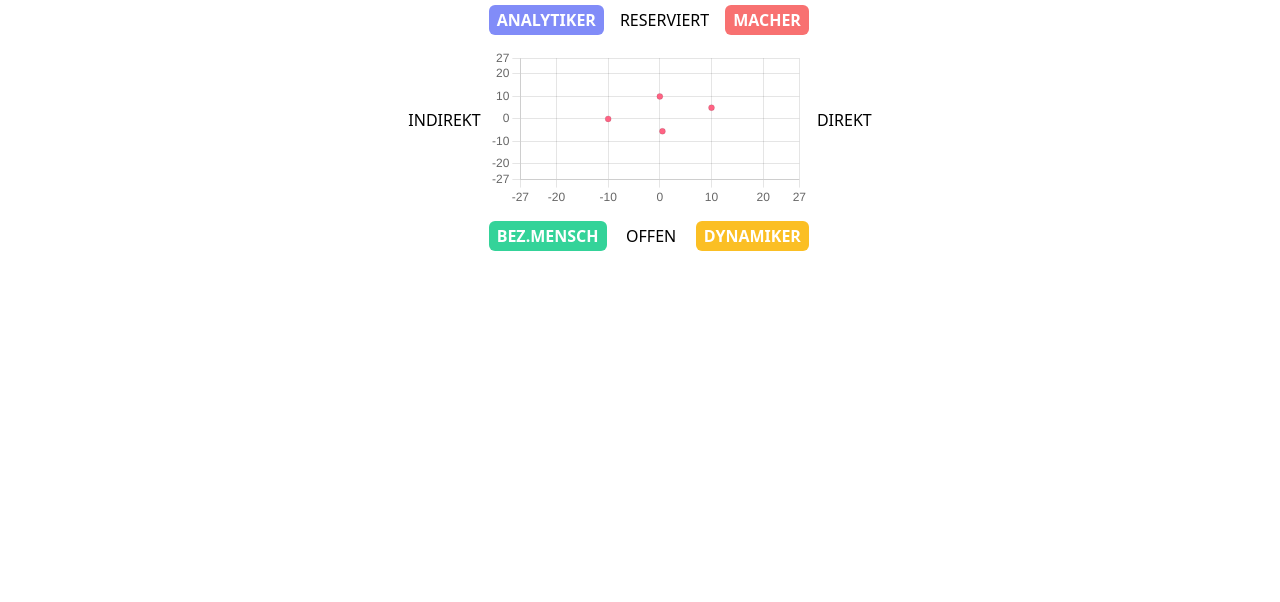
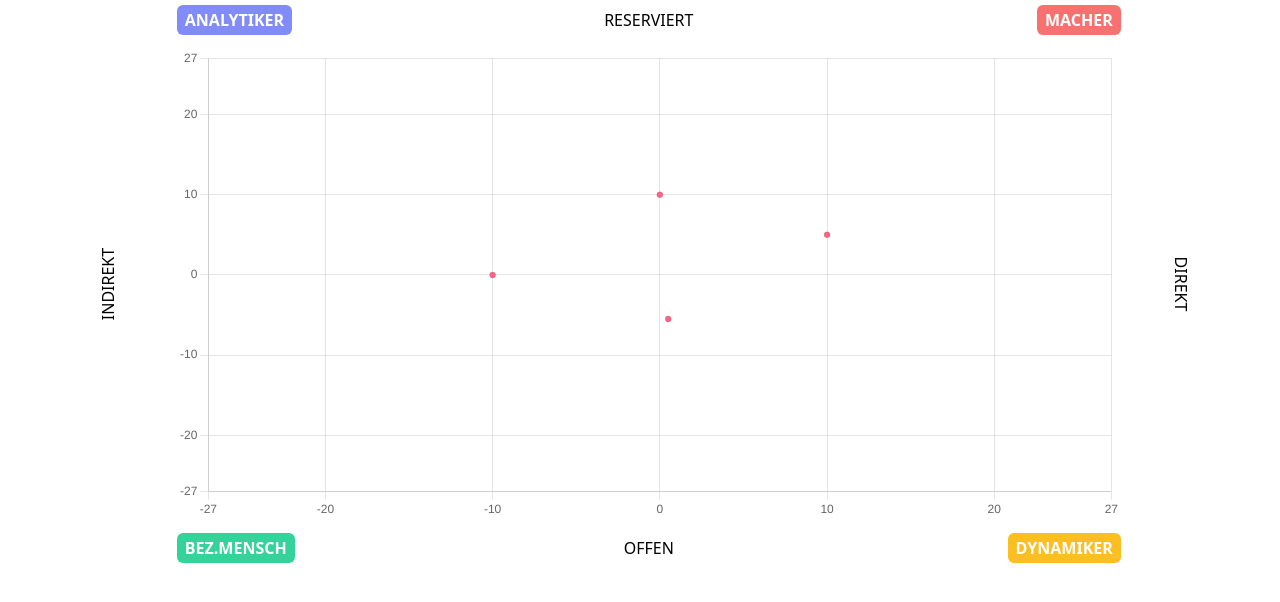
Before and after one commit to mic-meier/mdba, a Next.js app: page / in a window 1280 px wide. Shown: the top 602 px of the page. Built offline with nearby package versions, Linux system fonts and the light colour scheme.

Commit message:
style: Keep fighting with chart styling

```diff
--- a/components/ScatterChart.tsx
+++ b/components/ScatterChart.tsx
@@ -1,30 +1,4 @@
 import { Scatter } from 'react-chartjs-2'
-
-const data = {
-  datasets: [
-    {
-      data: [
-        {
-          x: -10,
-          y: 0,
-        },
-        {
-          x: 0,
-          y: 10,
-        },
-        {
-          x: 10,
-          y: 5,
-        },
-        {
-          x: 0.5,
-          y: -5.5,
-        },
-      ],
-      backgroundColor: 'rgb(255, 99, 132)',
-    },
-  ],
-}
 
 const options = {
   plugins: {
@@ -44,23 +18,39 @@ const options = {
   },
 }
 
-export default function ScatterChart() {
+type Props = {
+  dataPoints: {
+    x: number
+    y: number
+  }[]
+}
+
+export default function ScatterChart({ dataPoints }: Props) {
+  const data = {
+    datasets: [
+      {
+        data: dataPoints,
+        backgroundColor: 'rgb(255, 99, 132)',
+      },
+    ],
+  }
+
   return (
-    <div className="flex items-center max-w-6xl mx-auto">
-      <div className="text-right flex-grow align-middle pb-4">
+    <div className="flex items-center max-w-md sm:max-w-6xl mx-auto">
+      <div className="text-center align-middle pb-4 flex-grow origin-left-top transform -rotate-90">
         <span className="uppercase">Indirekt</span>
       </div>
-      <div>
+      <div className="w-10/12">
         <div className="p-2 flex space-x-2">
-          <div className="flex-grow ">
+          <div className="w-2/6 ">
             <span className="px-2 py-1 rounded-md bg-indigo-400 uppercase text-white font-semibold">
               Analytiker
             </span>
           </div>
-          <div className="flex-grow text-center">
-            <span className="px-2 py-1 uppercase ">Reserviert</span>
+          <div className="text-center w-10/12">
+            <span className="px-2 py-1 uppercase">Reserviert</span>
           </div>
-          <div className="flex-grow text-right">
+          <div className="text-right w-2/6">
             <span className="px-2 py-1 rounded-md bg-red-400 uppercase text-white font-semibold">
               Macher
             </span>
@@ -70,22 +60,22 @@ export default function ScatterChart() {
           <Scatter data={data} type="scatter" options={options} />
         </div>
         <div className="p-2 flex space-x-2">
-          <div className="flex-grow ">
+          <div className="w-1/3">
             <span className="px-2 py-1 rounded-md bg-green-400 uppercase text-white font-semibold">
               Bez.mensch
             </span>
           </div>
-          <div className="flex-grow text-center">
+          <div className="w-1/3 text-center">
             <span className="px-2 py-1 uppercase ">Offen</span>
           </div>
-          <div className="flex-grow  text-right">
+          <div className="w-1/3 text-right">
             <span className="px-2 py-1 rounded-md bg-yellow-400 uppercase text-white font-semibold">
               Dynamiker
             </span>
           </div>
         </div>
       </div>
-      <div className="flex-grow align-middle pb-4">
+      <div className="text-center align-middle pb-4 flex-grow origin-left-top transform rotate-90">
         <span className="uppercase">Direkt</span>
       </div>
     </div>
--- a/pages/index.js
+++ b/pages/index.js
@@ -1,6 +1,25 @@
 import Head from 'next/head'
 
 import ScatterChart from '../components/ScatterChart'
+
+const data = [
+  {
+    x: -10,
+    y: 0,
+  },
+  {
+    x: 0,
+    y: 10,
+  },
+  {
+    x: 10,
+    y: 5,
+  },
+  {
+    x: 0.5,
+    y: -5.5,
+  },
+]
 
 export default function Home() {
   return (
@@ -12,7 +31,7 @@ export default function Home() {
       </Head>
 
       <main>
-        <ScatterChart />
+        <ScatterChart dataPoints={data} />
       </main>
     </div>
   )
```
